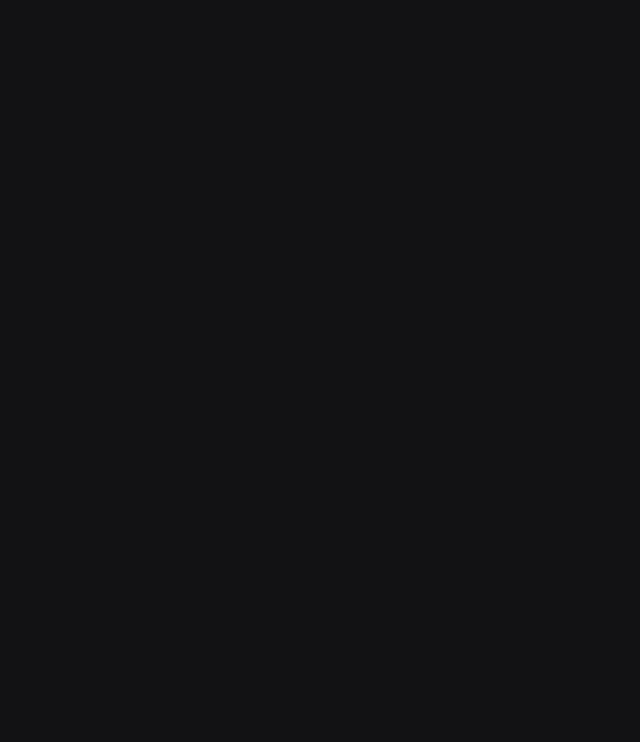
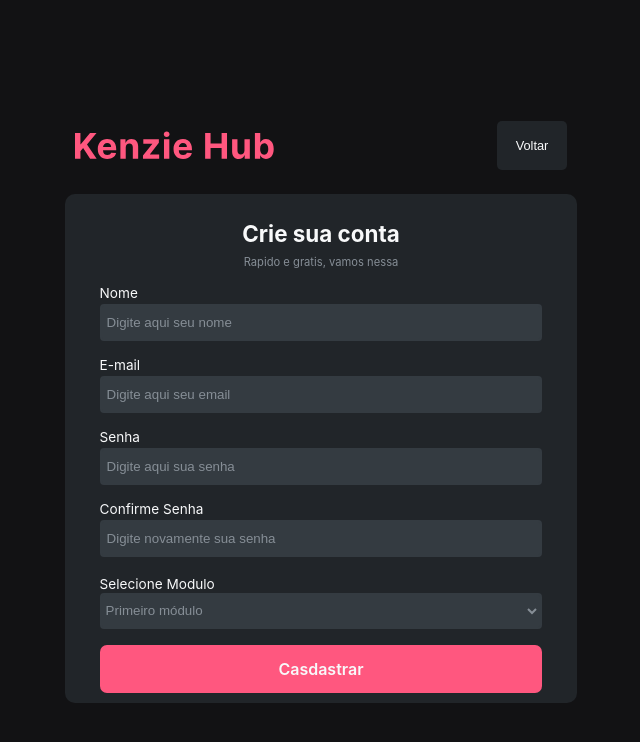
Before and after one commit to Emillyalmeida/kenziehub-redux, a React (Create React App) app: page /register in a window 1280 px wide. Shown: the top 742 px of the page, without its empty margins (319-959 px from the left). Built offline with nearby package versions, Linux system fonts and the light colour scheme.

Commit message:
feat(Register): create register and add components e add iin routers

```diff
--- a/src/pages/Home/index.jsx
+++ b/src/pages/Home/index.jsx
@@ -11,8 +11,10 @@
       <Box>
         <h1>Kenzie Hub</h1>
         <div>
-          <Buttons onClick={() => history("/register")}>Cadastre-se</Buttons>
-          <Buttons whiteTheme onClick={() => history("/login")}>
+          <Buttons onClick={() => history.push("/register")}>
+            Cadastre-se
+          </Buttons>
+          <Buttons whiteTheme onClick={() => history.push("/login")}>
             Login
           </Buttons>
         </div>
--- /dev/null
+++ b/src/pages/Register/index.jsx
@@ -0,0 +1,122 @@
+import Container from "../../components/Container";
+import Logo from "../../components/Logo";
+import { Content, DivLogo, Form } from "./style";
+import Input from "../../components/Input";
+import Buttons from "../../components/Buttons";
+import Select from "../../components/Select";
+
+import { useHistory } from "react-router-dom";
+
+import { useForm } from "react-hook-form";
+import * as yup from "yup";
+import { yupResolver } from "@hookform/resolvers/yup";
+
+const Register = ({ auth }) => {
+  const schema = yup.object().shape({
+    name: yup
+      .string()
+      .required("Nome Obrigatório")
+      .matches(
+        /^[A-Za-záàâãéèêíïóôõöúçñÁÀÂÃÉÈÍÏÓÔÕÖÚÇÑ ]+$/,
+        " não deve conter numeros"
+      ),
+    email: yup.string().required("Email Obrigatório").email("Email invalido"),
+    password: yup
+      .string()
+      .required("Senha obrigatoria")
+      .min(8, "Tamanho minimo 8 caracters"),
+    confirmPassword: yup
+      .string()
+      .required("Confimação de email obrigatoria")
+      .oneOf([yup.ref("password")], "As senhas não são iguais"),
+
+    course_module: yup.string().required("Selecione um modulo"),
+  });
+  const {
+    register,
+    handleSubmit,
+    formState: { errors },
+  } = useForm({
+    resolver: yupResolver(schema),
+  });
+
+  const history = useHistory();
+
+  const postCadastro = (data) => {};
+
+  return (
+    <Container>
+      <DivLogo>
+        <Logo />
+        <button onClick={() => history.push("/")}>Voltar</button>
+      </DivLogo>
+      <Content>
+        <h2>Crie sua conta</h2>
+        <p>Rapido e gratis, vamos nessa</p>
+
+        <Form onSubmit={handleSubmit(postCadastro)} component="form">
+          <Input
+            register={register}
+            name="name"
+            label="Nome"
+            placeholder="Digite aqui seu nome"
+            error={errors.name?.message}
+          />
+          <Input
+            register={register}
+            name="email"
+            label="E-mail"
+            placeholder="Digite aqui seu email"
+            error={errors.email?.message}
+          />
+          <Input
+            register={register}
+            label="Senha"
+            name="password"
+            placeholder="Digite aqui sua senha"
+            error={errors.password?.message}
+            type="password"
+          />
+          <Input
+            register={register}
+            name="confirmPassword"
+            label="Confirme Senha"
+            placeholder="Digite novamente sua senha"
+            error={errors.confirmPassword?.message}
+            type="password"
+          />
+          <Select
+            label="Selecione Modulo"
+            placeholder="Selecione Modulo"
+            error={errors.course_module?.message}
+            register={register}
+            name="course_module"
+          >
+            <option value="Primeiro módulo (Introdução ao Frontend)">
+              Primeiro módulo
+            </option>
+            <option value="Segundo módulo (Frontend Avançado)">
+              Segundo módulo
+            </option>
+            <option value="Terceiro módulo (Introdução ao Backend)">
+              Terceiro módulo
+            </option>
+            <option value="Quarto módulo (Backend Avançado)">
+              Quarto módulo
+            </option>
+          </Select>
+
+          {/* {!!errors.course_module?.message && (
+            <span>{errors.course_module?.message}</span>
+          )} */}
+
+          <Buttons whiteTheme type="submit">
+            Casdastrar
+          </Buttons>
+        </Form>
+      </Content>
+    </Container>
+  );
+};
+
+export default Register;
--- /dev/null
+++ b/src/pages/Register/style.js
@@ -0,0 +1,45 @@
+import styled from "styled-components";
+
+export const DivLogo = styled.div`
+  display: flex;
+  width: 40%;
+  min-width: 300px;
+  height: 12%;
+  justify-content: space-between;
+  align-items: center;
+  padding: 10px;
+  button {
+    background-color: var(--gray-dark);
+    border: none;
+    color: var(--gray-white);
+    border-radius: 5px;
+    height: 65%;
+    width: 70px;
+    font-size: 0.8rem;
+  }
+`;
+
+export const Content = styled.div`
+  display: flex;
+  flex-direction: column;
+  align-items: center;
+  min-width: 300px;
+  width: 40%;
+  height: auto;
+  background-color: var(--gray-dark);
+  border-radius: 10px;
+  padding: 10px;
+  h2 {
+    margin-top: 1rem;
+    font-size: 1.4rem;
+    margin-bottom: 0.5rem;
+  }
+  p {
+    font-size: 0.7rem;
+  }
+`;
+
+export const Form = styled.form`
+  width: 90%;
+  height: 80%;
+`;
--- a/src/routers/index.jsx
+++ b/src/routers/index.jsx
@@ -1,5 +1,6 @@
 import { Switch, Route } from "react-router-dom";
 import Home from "../pages/Home";
+import Register from "../pages/Register";
 
 const Routers = () => {
   return (
@@ -7,7 +8,9 @@
       <Route exact path="/">
         <Home />
       </Route>
-      <Route path="/register"></Route>
+      <Route path="/register">
+        <Register />
+      </Route>
       <Route path="/login"></Route>
       <Route path="/dashboard"></Route>
     </Switch>
```
